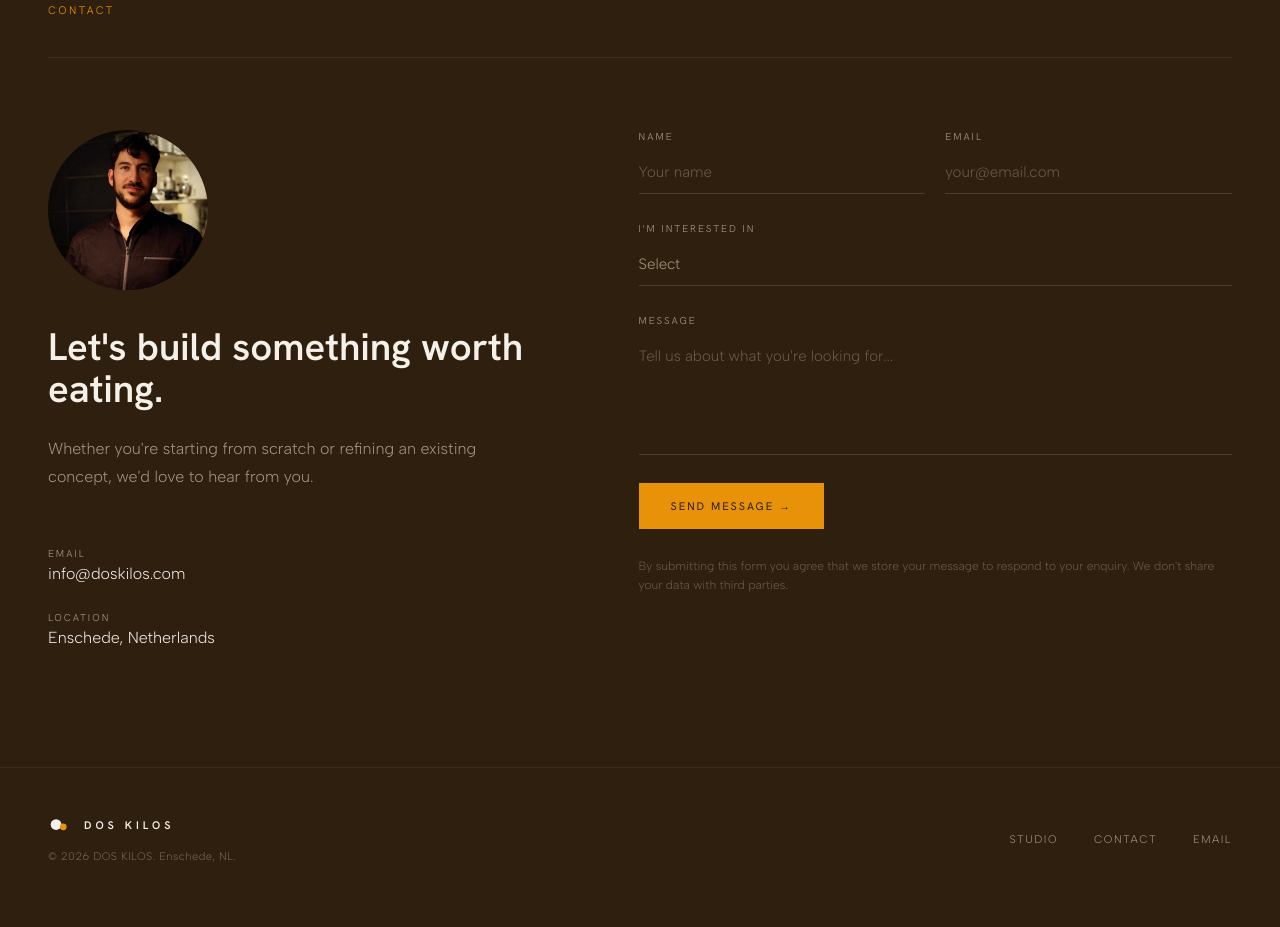
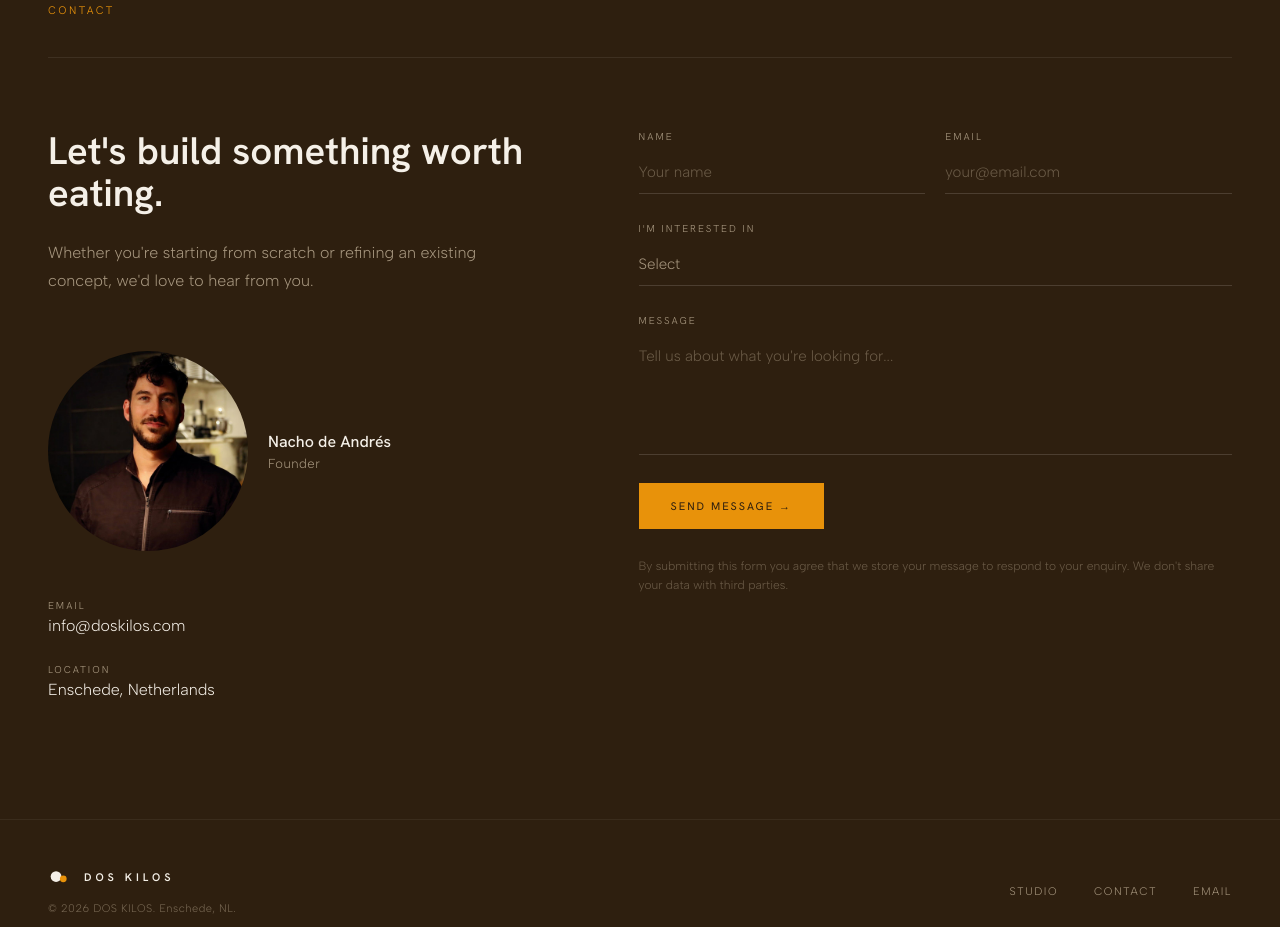
Before and after one commit to DOS-KILOS/doskilos-site, a website: page index.html in a window 1280 px wide. Shown: the part 2030-2957 px from the top of the page. Drawn offline with Linux system fonts and the light colour scheme.

Commit message:
Update index.html

```diff
--- a/index.html
+++ b/index.html
@@ -78,7 +78,11 @@
     .studio-heading { font-family: 'Hanken Grotesk', sans-serif; font-weight: 600; font-size: clamp(28px, 3.5vw, 48px); line-height: 1.15; color: var(--espresso); margin-bottom: 40px; }
     .studio-body p { font-family: 'Albert Sans', sans-serif; font-weight: 300; font-size: 16px; line-height: 1.8; color: var(--espresso); margin-bottom: 20px; opacity: 0.75; max-width: 680px; }
     .studio-body p:last-child { margin-bottom: 0; }
-    .contact-portrait { width: 160px; height: 160px; object-fit: cover; border-radius: 50%; margin-bottom: 32px; }
+    .contact-person { display: flex; align-items: center; gap: 20px; margin-bottom: 48px; }
+    .contact-portrait { width: 200px; height: 200px; object-fit: cover; border-radius: 50%; flex-shrink: 0; }
+    .contact-person-info { display: flex; flex-direction: column; gap: 4px; }
+    .contact-person-name { font-family: 'Hanken Grotesk', sans-serif; font-weight: 500; font-size: 16px; color: var(--parchment); }
+    .contact-person-role { font-family: 'Albert Sans', sans-serif; font-weight: 300; font-size: 13px; color: var(--stone); letter-spacing: 0.5px; }
     .studio-offerings { display: grid; grid-template-columns: repeat(3, 1fr); gap: 1px; background: rgba(46, 31, 15, 0.1); margin-top: 72px; }
     .offering { background: var(--parchment); padding: 40px 36px; }
     .offering-title { font-family: 'Hanken Grotesk', sans-serif; font-weight: 500; font-size: 20px; color: var(--espresso); margin-bottom: 14px; }
@@ -236,9 +240,15 @@
   <div class="section-divider"><span class="label">Contact</span></div>
   <div class="contact-grid">
     <div class="contact-intro fade-in">
-      <img src="/nacho.jpg" alt="Nacho de Andrés" class="contact-portrait fade-in">
       <h2 data-en="Let's build something worth eating." data-nl="Laten we iets maken dat de moeite waard is.">Let's build something worth eating.</h2>
       <p data-en="Whether you're starting from scratch or refining an existing concept, we'd love to hear from you." data-nl="Of je nu vanaf nul begint of een bestaand concept aanscherpt, we horen graag van je.">Whether you're starting from scratch or refining an existing concept, we'd love to hear from you.</p>
+      <div class="contact-person">
+        <img src="/nacho.jpg" alt="Nacho de Andrés" class="contact-portrait">
+        <div class="contact-person-info">
+          <span class="contact-person-name">Nacho de Andrés</span>
+          <span class="contact-person-role">Founder</span>
+        </div>
+      </div>
       <div class="contact-details">
         <div>
           <span class="contact-item-label">Email</span>
```
